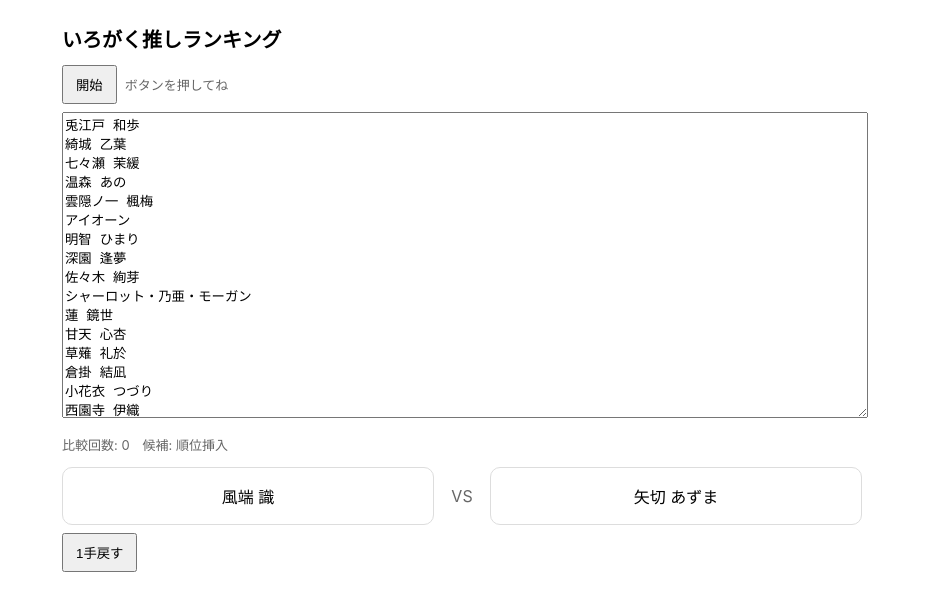
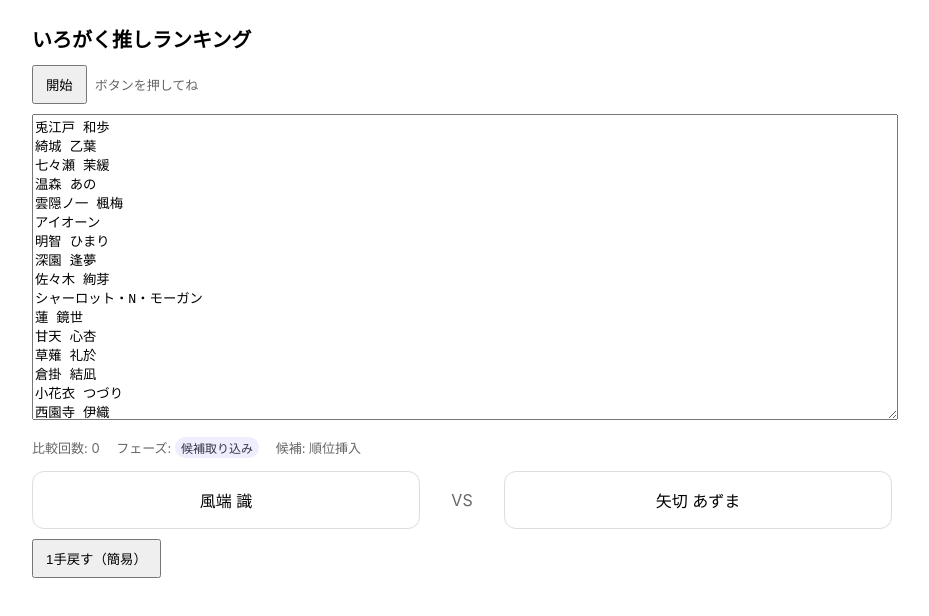
Before and after one commit to kuru3k/irogaku, a plain HTML site: page index.html in a window 1280 px wide. Both pictures are taken after a click on the button "開始". Shown: the whole page, without its empty margins (178-1107 px from the left). Drawn offline with Linux system fonts and the light colour scheme.

Commit message:
Update index.html

```diff
--- a/index.html
+++ b/index.html
@@ -5,18 +5,20 @@
 <title>いろがく推しランキング</title>
 <meta name="viewport" content="width=device-width, initial-scale=1" />
 <style>
-  body { font-family: -apple-system, BlinkMacSystemFont, "Segoe UI", system-ui, sans-serif; max-width: 800px; margin: 24px auto; padding: 0 16px; }
+  body { font-family: -apple-system, BlinkMacSystemFont, "Segoe UI", system-ui, sans-serif; max-width: 860px; margin: 24px auto; padding: 0 16px; }
   h1 { font-size: 20px; margin: 0 0 12px; }
-  .row { display:flex; gap:8px; align-items:center; flex-wrap: wrap; margin-bottom:8px; }
+  .row { display:flex; gap:8px; align-items:center; flex-wrap: wrap; margin-bottom:10px; }
   textarea { width: 100%; height: 300px; }
-  button { padding: 8px 12px; }
+  button { padding: 8px 12px; cursor: pointer; }
   .hidden { display:none; }
-  .pair { display:flex; gap:12px; align-items:stretch; }
-  .choice { flex:1; border:1px solid #ddd; border-radius:10px; padding:16px; text-align:center; cursor:pointer; }
+  .pair { display:grid; grid-template-columns: 1fr 60px 1fr; gap:12px; align-items: stretch; }
+  .choice { border:1px solid #ddd; border-radius:12px; padding:16px; text-align:center; cursor:pointer; position:relative; }
   .choice:hover { background:#f7f7f7; }
-  .vs { width:32px; display:flex; align-items:center; justify-content:center; color:#666; }
-  ol { padding-left:20px; }
+  .hint { position:absolute; bottom:8px; left:8px; right:8px; font-size:12px; color:#666; }
+  .vs { display:flex; align-items:center; justify-content:center; color:#666; }
+  ol { padding-left: 22px; }
   .muted { color:#666; font-size:13px; }
+  .badge { display:inline-block; background:#eef; color:#334; font-size:12px; padding:2px 6px; border-radius:999px; }
 </style>
 </head>
 <body>
@@ -36,7 +38,7 @@
 明智 ひまり
 深園 逢夢
 佐々木 絢芽
-シャーロット・乃亜・モーガン
+シャーロット・N・モーガン
 蓮 鏡世
 甘天 心杏
 草薙 礼於
@@ -87,14 +89,17 @@
 竜染寺 唄芭</textarea>
 
 <div id="ui" class="hidden">
-  <p class="muted">比較回数: <span id="cmp">0</span>　候補: <span id="cand">—</span></p>
+  <p class="muted">比較回数: <span id="cmp">0</span>
+    フェーズ: <span id="phase" class="badge">候補取り込み</span>
+    候補: <span id="cand">—</span>
+  </p>
   <div class="pair">
-    <div id="left" class="choice"></div>
+    <div id="left" class="choice"><div class="hint">← こっちが好き</div></div>
     <div class="vs">VS</div>
-    <div id="right" class="choice"></div>
+    <div id="right" class="choice"><div class="hint">こっちが好き →</div></div>
   </div>
-  <div class="row" style="margin-top:8px;">
-    <button id="undo">1手戻す</button>
+  <div class="row" style="margin-top:10px;">
+    <button id="undo">1手戻す（簡易）</button>
   </div>
 </div>
 
@@ -107,25 +112,28 @@
 <script>
 (function(){
   function $(id){ return document.getElementById(id); }
+  var K = 10, cmpCount = 0, history = [];
+  var leftHandler = null, rightHandler = null;
 
-  var K = 10;
-  var cmpCount = 0;
-  var history = [];
+  function setPhase(text){ $("phase").textContent = text; }
 
-  // UI compare (左が強い=-1 / 右=+1 を返す)
+  // 共通UI: 左(=a)がより好きなら -1、右(=b)なら +1
   function uiCompare(a,b,label){
     return new Promise(function(resolve){
-      $("left").textContent = a;
-      $("right").textContent = b;
+      $("left").textContent = a; $("right").textContent = b;
       $("cand").textContent = label || "";
-      function onL(){ cleanup(); resolve(-1); }
-      function onR(){ cleanup(); resolve(1); }
+      // 旧ハンドラを確実に解除
+      if (leftHandler) $("left").removeEventListener("click", leftHandler);
+      if (rightHandler) $("right").removeEventListener("click", rightHandler);
+      leftHandler = function(){ cleanup(); resolve(-1); };
+      rightHandler = function(){ cleanup(); resolve(1); };
+      $("left").addEventListener("click", leftHandler);
+      $("right").addEventListener("click", rightHandler);
       function cleanup(){
-        $("left").removeEventListener("click", onL);
-        $("right").removeEventListener("click", onR);
+        $("left").removeEventListener("click", leftHandler);
+        $("right").removeEventListener("click", rightHandler);
+        leftHandler = rightHandler = null;
       }
-      $("left").addEventListener("click", onL);
-      $("right").addEventListener("click", onR);
     }).then(function(res){
       cmpCount++; $("cmp").textContent = String(cmpCount);
       history.push({a:a,b:b,res:res});
@@ -133,76 +141,68 @@
     });
   }
 
-  // 2分探索で順位に挿入（比較は必ずUI経由）
-  function binaryInsert(top, item){
-    return new Promise(async function(resolve){
-      if (top.length === 0){ top.push(item); return resolve(); }
-      var lo = 0, hi = top.length; // [lo, hi)
-      while (lo < hi){
-        var mid = Math.floor((lo+hi)/2);
-        var r = await uiCompare(item, top[mid], "順位挿入");
-        if (r <= 0){ hi = mid; } else { lo = mid + 1; }
-      }
-      top.splice(lo, 0, item);
-      resolve();
-    });
+  // 二分挿入：top内の正しい位置に item を入れる（必ずUI比較を通す）
+  async function binaryInsert(top, item){
+    if (top.length === 0){ top.push(item); return; }
+    let lo = 0, hi = top.length;
+    while (lo < hi){
+      const mid = Math.floor((lo+hi)/2);
+      const r = await uiCompare(item, top[mid], "順位挿入");
+      if (r <= 0) hi = mid; else lo = mid + 1;
+    }
+    top.splice(lo, 0, item);
   }
 
-  // 候補 item をTopKに挑戦させる
+  // 候補取り込み：Top10に挑戦
   async function challenge(top, item){
-    if (top.length < K){
-      await binaryInsert(top, item);
-      return;
+    setPhase("候補取り込み");
+    if (top.length < K){ await binaryInsert(top, item); return; }
+    // まず10位と比較（これで“見ないまま入る”問題を排除）
+    let r = await uiCompare(item, top[top.length-1], "まず10位と比較");
+    if (r > 0) return; // 負け：入らない
+    await binaryInsert(top, item);
+    if (top.length > K) top.length = K; // 11位を落とす
+  }
+
+  // ★ 1位保証：王者決定戦（Top10内で“最強”を必ず直接比較で決定）
+  async function ensureChampion(top){
+    setPhase("王者決定戦（1位保証）");
+    let champ = top[0];
+    for (let i=1;i<top.length;i++){
+      const r = await uiCompare(champ, top[i], "1位決定戦");
+      if (r > 0) champ = top[i]; // 右が好き＝挑戦者が勝ち
     }
-    // まず現在の10位（末尾）と比較
-    var r = await uiCompare(item, top[top.length-1], "まずは10位と比較");
-    if (r > 0){ // itemの方が弱い
-      return;   // 何もしない（Top10残留者は全員、最低1回は登場済み）
-    }
-    // 強いなら、正しい位置まで二分挿入
-    await binaryInsert(top, item);
-    // 11位を落とす
-    if (top.length > K) top.length = K;
+    // champ を先頭に移動
+    const idx = top.indexOf(champ);
+    if (idx > -1){ top.splice(idx,1); top.unshift(champ); }
   }
 
   function shuffle(a){
     a = a.slice();
-    for (var i=a.length-1;i>0;i--){
-      var j = Math.floor(Math.random()*(i+1));
-      var t = a[i]; a[i]=a[j]; a[j]=t;
-    }
+    for (let i=a.length-1;i>0;i--){ const j = (Math.random()*(i+1))|0; [a[i],a[j]]=[a[j],a[i]]; }
     return a;
   }
 
   $("start").addEventListener("click", async function(){
-    var raw = $("items").value.split("\n");
-    var list = [];
-    for (var i=0;i<raw.length;i++){
-      var s = raw[i].replace(/^\s+|\s+$/g,"");
-      if (s) list.push(s);
-    }
+    const raw = $("items").value.split("\n");
+    const list = raw.map(s=>s.trim()).filter(Boolean);
     if (list.length < 2){ alert("2名以上入力してね"); return; }
 
     cmpCount = 0; history = [];
-    $("cmp").textContent = "0";
-    $("cand").textContent = "—";
+    $("cmp").textContent = "0"; $("cand").textContent = "—";
     $("result").classList.add("hidden");
     $("ui").classList.remove("hidden");
 
-    var top = [];
-    var order = shuffle(list);
-    for (var idx=0; idx<order.length; idx++){
-      var name = order[idx];
-      await challenge(top, name);
-    }
+    const order = shuffle(list);
+    const top = [];
+    for (let i=0;i<order.length;i++){ await challenge(top, order[i]); }
+
+    // 1位保証フェーズ
+    await ensureChampion(top);
 
     // 結果表示
-    var ol = $("list"); ol.innerHTML = "";
-    for (var i=0;i<top.length;i++){
-      var li = document.createElement("li");
-      li.textContent = top[i];
-      ol.appendChild(li);
-    }
+    const ol = $("list"); ol.innerHTML = "";
+    top.forEach(n => { const li = document.createElement("li"); li.textContent = n; ol.appendChild(li); });
     $("ui").classList.add("hidden");
     $("result").classList.remove("hidden");
   });
@@ -212,15 +212,13 @@
     cmpCount = 0; history = [];
   });
 
-  // 直前比較だけ簡易UNDO（順位は再計算しない簡易版）
   $("undo").addEventListener("click", function(){
     if (!history.length) return;
     cmpCount = Math.max(0, cmpCount-1);
     $("cmp").textContent = String(cmpCount);
-    history.pop(); // 表示上の比較カウントだけ戻す（厳密巻き戻しは実装簡素化）
-    alert("直前の比較カウントを戻しました（厳密な巻き戻しは未対応）");
+    history.pop();
+    alert("比較カウントだけ1手戻しました（厳密巻き戻しは省略）");
   });
-
 })();
 </script>
 </body>
```
